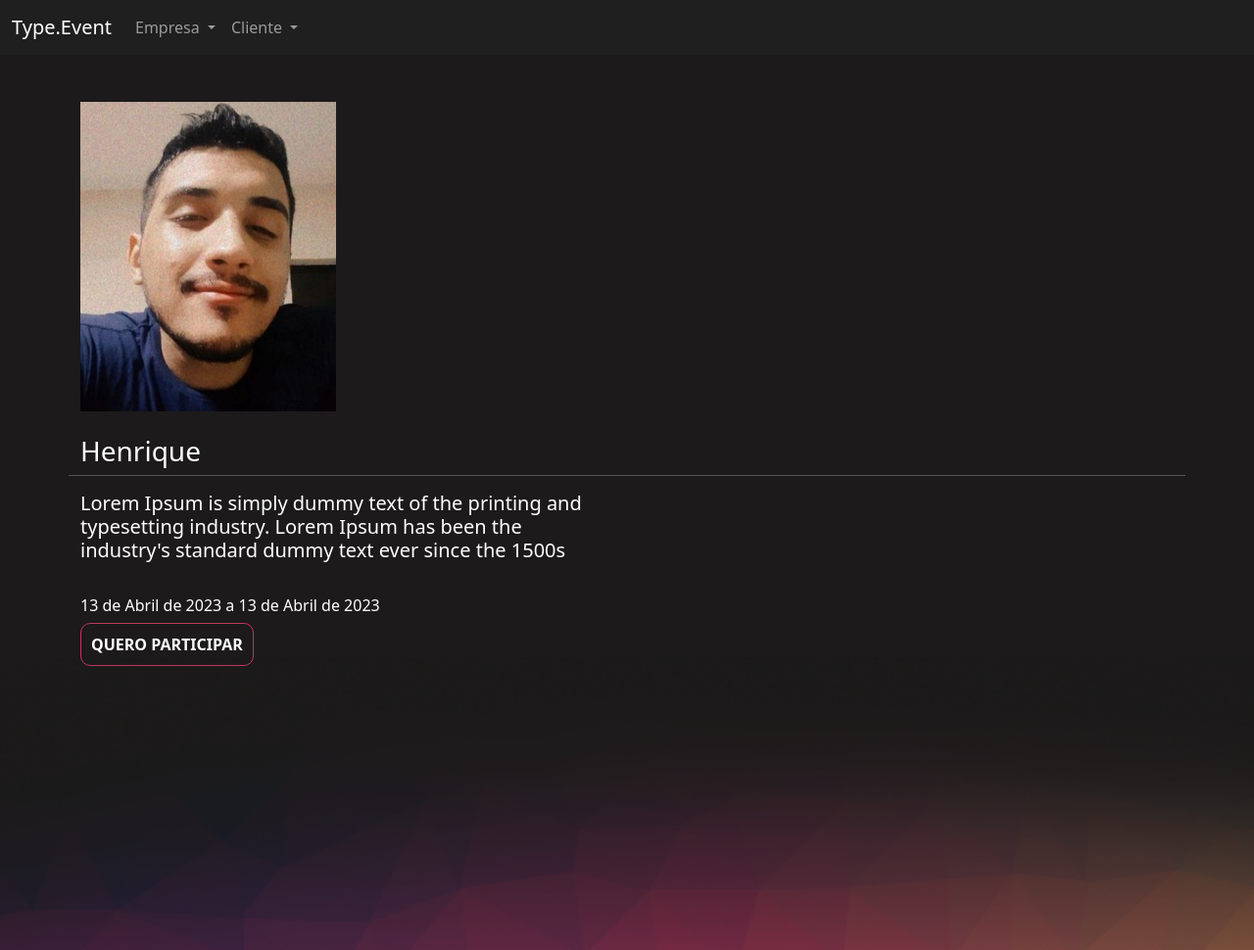
After one commit to PHenriquedossantos/Event, a Django app: page /eventos/inscrever_evento/1/ in a window 1280 px wide. The commit adds this page. Shown: the whole page at 98% size. Run offline with Django 4.2, Linux system fonts and the light colour scheme; data comes from the database, SQL or seed files in the repository; both versions use the stored data as it was after the commit.

Commit message:
Cria template inscrever_evento e cria view inscrever_evento

```diff
--- a/eventos/models.py
+++ b/eventos/models.py
@@ -10,7 +10,6 @@ class Evento(models.Model):
     carga_horaria = models.IntegerField()
     logo = models.ImageField(upload_to="logos")
 
-    #paleta de cores
     cor_principal = models.CharField(max_length=7)
     cor_secundaria = models.CharField(max_length=7)
     cor_fundo = models.CharField(max_length=7)
--- a/eventos/templates/gerenciar_evento.html
+++ b/eventos/templates/gerenciar_evento.html
@@ -38,7 +38,7 @@
                     <td>{{evento.descricao}}</td>
                     <td>{{evento.data_inicio}}</td>
                     <td>{{evento.data_termino}}</td>
-                    <td>Link</td>
+                    <td>http://127.0.0.1:8000/eventos/inscrever_evento/{{evento.id}}/</td>
                 </tr>
             {% endfor %}
 
--- /dev/null
+++ b/eventos/templates/inscrever_evento.html
@@ -0,0 +1,28 @@
+{% extends 'bases/base_evento.html' %}
+
+
+{% block 'conteudo' %}
+    <br>
+    <br>
+    <div class="container">
+        <div class="row">
+            <div class="col-md-3">
+
+                <img width="100%" src="{{evento.logo.url}}">
+                <br>
+                <br>
+                <h3>{{evento.nome}}</h3>
+            </div>
+            <hr>
+
+            <div class="col-md-6">
+                <h5>Lorem Ipsum is simply dummy text of the printing and typesetting industry. Lorem Ipsum has been the industry's standard dummy text ever since the 1500s</h5>
+                <br>
+                <p>{{evento.data_inicio}} a {{evento.data_termino}}</p>
+
+                <a style="text-decoration: none;" class="btn-principal" href="#">QUERO PARTICIPAR</a>
+
+            </div>
+        </div>
+    </div>
+{% endblock %}
--- a/eventos/views.py
+++ b/eventos/views.py
@@ -56,4 +56,4 @@ def gerenciar_evento(request):
 def inscrever_evento(request, id):
     evento = get_object_or_404(Evento, id=id)
     if request.method == "GET":
-        return render(request, 'inscrever_evento.html')
+        return render(request, 'inscrever_evento.html', {'evento': evento})
```
Also changed, not shown: db.sqlite3.
